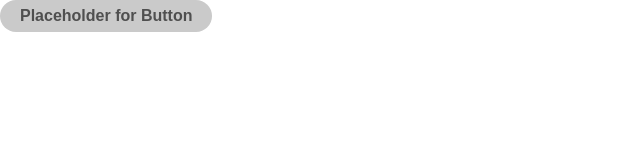
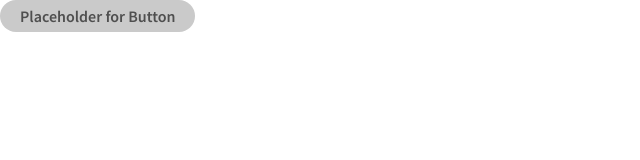
Before and after one commit to tamhoangweb/leave-management, a React (Create React App) app: page / in a window 1280 px wide. Shown: the top 160 px of the page, without its empty margins (0-640 px from the left). Built offline with nearby package versions, Linux system fonts and the light colour scheme.

Commit message:
GlobalStyle > Storybook

```diff
--- a/package.json
+++ b/package.json
@@ -10,6 +10,7 @@
     "react-dom": "^18.2.0",
     "react-scripts": "5.0.1",
     "styled-components": "^5.3.5",
+    "styled-normalize": "^8.0.7",
     "typeface-source-sans-pro": "^1.1.13",
     "web-vitals": "^2.1.4"
   },
--- a/src/App.js
+++ b/src/App.js
@@ -1,7 +1,9 @@
 import Button from './modules/common/components/Button';
+import GlobalStyle from './modules/common/components/GlobalStyle';
 function App() {
     return (
         <div className="App">
+            <GlobalStyle />
             <Button disabled size="medium" />
         </div>
     );
--- a/src/index.css
+++ /dev/null
@@ -1,13 +0,0 @@
-body {
-  margin: 0;
-  font-family: -apple-system, BlinkMacSystemFont, 'Segoe UI', 'Roboto', 'Oxygen',
-    'Ubuntu', 'Cantarell', 'Fira Sans', 'Droid Sans', 'Helvetica Neue',
-    sans-serif;
-  -webkit-font-smoothing: antialiased;
-  -moz-osx-font-smoothing: grayscale;
-}
-
-code {
-  font-family: source-code-pro, Menlo, Monaco, Consolas, 'Courier New',
-    monospace;
-}
--- /dev/null
+++ b/src/modules/common/components/GlobalStyle/GlobalStyle.jsx
@@ -0,0 +1,24 @@
+import { createGlobalStyle } from 'styled-components';
+import { normalize } from 'styled-normalize';
+
+import { typography } from '../../utils/styles';
+
+const GlobalStyle = createGlobalStyle`
+    ${normalize}
+
+    * {
+    box-sizing: border-box;
+    }
+
+    html {
+        font-size: 16px;
+        ${typography.family.base};
+        ${typography.weight.normal};
+    }
+    body{
+        margin: 0;
+        padding: 0;
+    }
+`;
+
+export default GlobalStyle;
--- /dev/null
+++ b/src/modules/common/components/GlobalStyle/index.js
@@ -0,0 +1 @@
+export { default } from './GlobalStyle';
```
Also changed, not shown: src/index.js (+3 -4 lines), 2 other files (tests, documents, lock files or other folders).
